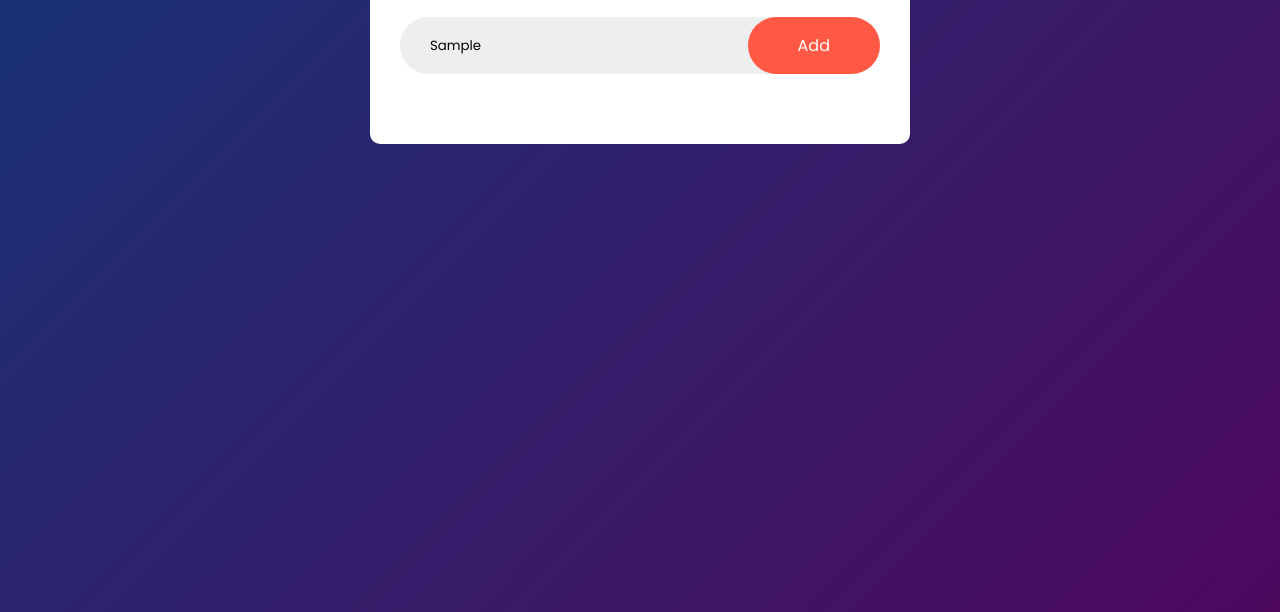
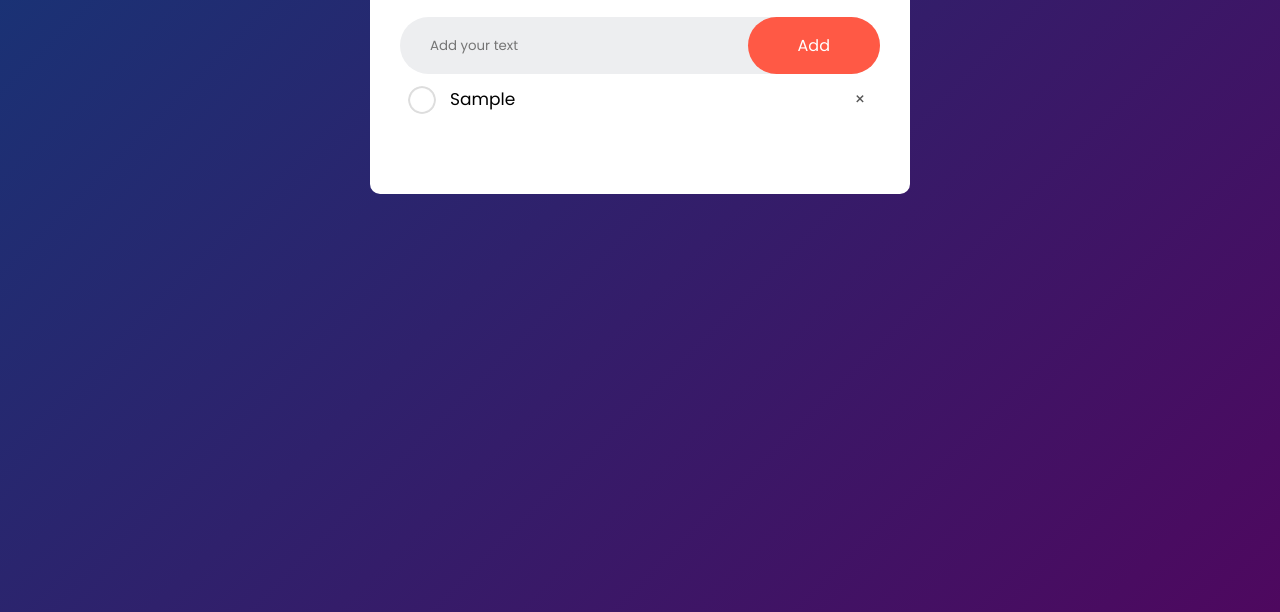
Before and after one commit to SenithVijayantha/To-Do-List, a plain HTML site: page index.html in a window 1280 px wide. Both pictures are taken after typing "Sample" into the empty fields and a click on the button "Add". Shown: the part 188-800 px from the top of the page. Drawn offline with Linux system fonts and the light colour scheme.

Commit message:
Complete JS functionalities

```diff
--- a/index.html
+++ b/index.html
@@ -4,6 +4,7 @@
     <meta charset="UTF-8">
     <meta name="viewport" content="width=device-width, initial-scale=1.0">
     <link rel="stylesheet" href="styles.css">
+    <script src="script.js" defer></script>
     <title>Document</title>
 </head>
 <body>
@@ -14,12 +15,10 @@
             </h2>
             <div class="row">
                 <input type="text" id="input-box" placeholder="Add your text">
-                <button>Add</button>
+                <button onclick="addTask()">Add</button>
             </div>
             <ul id="list-container">
-                <!-- <li class="checked">Task 1</li>
-                <li>Task 2</li>
-                <li>Task 3</li> -->
+
             </ul>
         </div>
     </div>
--- a/script.js
+++ b/script.js
@@ -0,0 +1,39 @@
+const inputBox = document.getElementById("input-box");
+const listContainer = document.getElementById("list-container");
+
+function addTask() {
+    if(inputBox.value === '') {
+        alert("You must write something!");
+    } else {
+        let li = document.createElement("li");
+        li.innerHTML = inputBox.value;
+        listContainer.appendChild(li);
+        let span = document.createElement("span");
+        span.innerHTML = "\u00d7";
+        li.appendChild(span);
+    }
+
+    inputBox.value = "";
+    saveData();
+}
+
+listContainer.addEventListener("click", function(e) {
+    if (e.target.tagName === "LI") {
+        e.target.classList.toggle("checked");
+        saveData();
+    }
+    else if (e.target.tagName === "SPAN") {
+        e.target.parentElement.remove();
+        saveData();
+    }
+}, false);
+
+function saveData() {
+    localStorage.setItem("data", listContainer.innerHTML)
+}
+
+function showTask() {
+    listContainer.innerHTML = localStorage.getItem("data");
+}
+
+showTask();
--- a/styles.css
+++ b/styles.css
@@ -94,3 +94,21 @@ ul li.checked {
 ul li.checked::before {
     background-image: url(images/checked.png);
 }
+
+ul li span {
+    position: absolute;
+    right: 0;
+    top: 5px;
+    width: 40px;
+    height: 40px;
+    font-size: 22pxx;
+    color: #555;
+    line-height: 40px;
+    text-align: center;
+    border-radius: 50%;
+}
+
+ul li span:hover {
+    background: #edeef0;
+
+}
```
